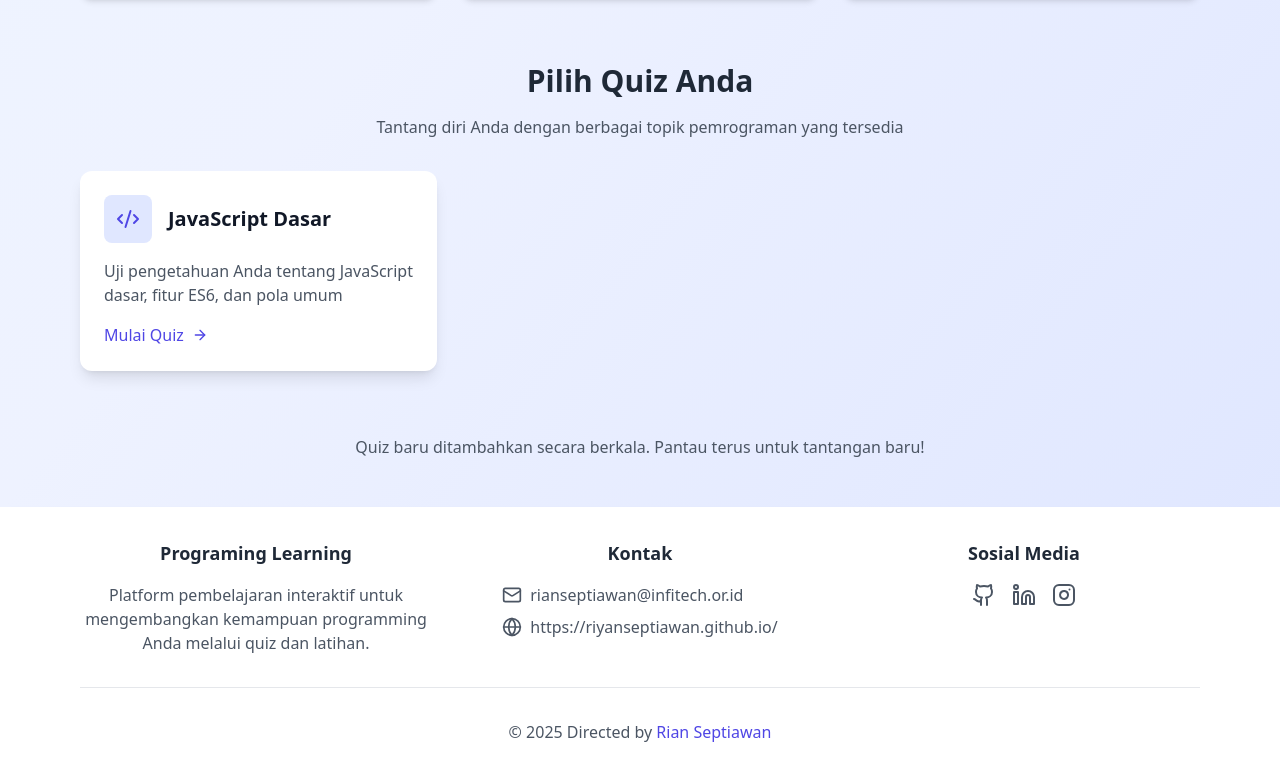
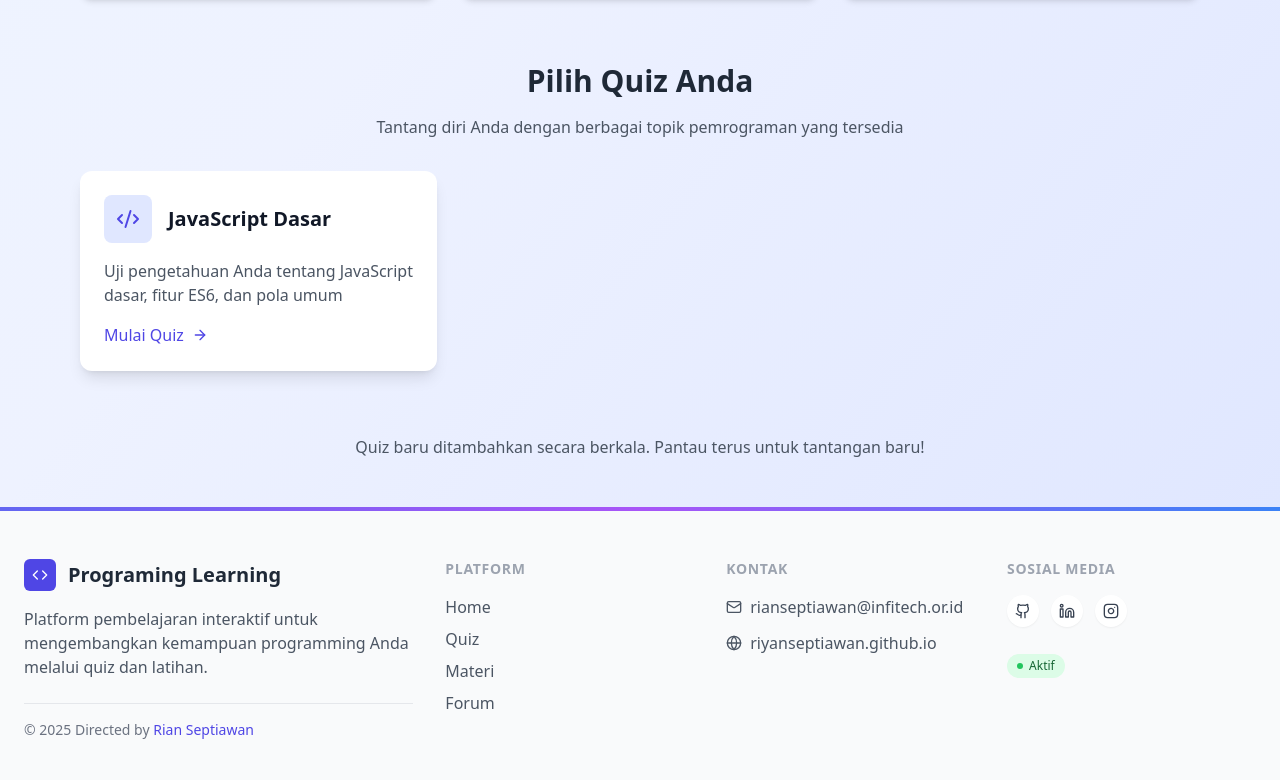
Before and after one commit to Ryan-infitech/Gamification, a React (Vite) app: page / in a window 1280 px wide. Shown: the part 1125-1905 px from the top of the page. Built offline with nearby package versions, Linux system fonts and the light colour scheme; no server answers.

Commit message:
new foot

```diff
--- a/src/components/Footer.tsx
+++ b/src/components/Footer.tsx
@@ -1,88 +1,136 @@
 import React from "react";
-import {
-  Github,
-  Linkedin,
-  Mail,
-  Globe,
-  Instagram,
-  PhoneCallIcon,
-  PhoneIcon,
-} from "lucide-react";
+import { Github, Linkedin, Instagram, Mail, Globe, Code } from "lucide-react";
 
 export default function Footer() {
   return (
-    <footer className="bg-white dark:bg-gray-800 shadow-lg">
-      <div className="max-w-6xl mx-auto px-4 py-8">
-        <div className="grid grid-cols-1 md:grid-cols-3 gap-8 text-center">
-          <div className="flex flex-col items-center">
-            <h3 className="text-lg font-semibold text-gray-800 dark:text-white mb-4">
-              Programing Learning
-            </h3>
-            <p className="text-gray-600 dark:text-gray-300">
-              Platform pembelajaran interaktif untuk mengembangkan kemampuan
-              programming Anda melalui quiz dan latihan.
+    <footer className="bg-gray-50 dark:bg-gray-900">
+      {/* Accent Bar */}
+      <div className="h-1 bg-gradient-to-r from-indigo-500 via-purple-500 to-blue-500"></div>
+
+      {/* Main Footer Content */}
+      <div className="max-w-7xl mx-auto px-6 py-12">
+        <div className="grid grid-cols-1 lg:grid-cols-12 gap-8">
+          {/* Brand Column */}
+          <div className="lg:col-span-4 flex flex-col">
+            <div className="flex items-center mb-4">
+              <div className="bg-indigo-600 h-8 w-8 rounded-md flex items-center justify-center mr-3">
+                <Code className="h-4 w-4 text-white" />
+              </div>
+              <h2 className="text-xl font-bold text-gray-800 dark:text-white">Programing Learning</h2>
+            </div>
+            <p className="text-gray-600 dark:text-gray-300 mb-6">
+              Platform pembelajaran interaktif untuk mengembangkan kemampuan programming Anda melalui quiz dan latihan.
             </p>
-          </div>
-
-          <div className="flex flex-col items-center">
-            <h3 className="text-lg font-semibold text-gray-800 dark:text-white mb-4">
-              Kontak
-            </h3>
-            <div className="space-y-2">
-              <a
-                href="mailto:rianseptiawan@infitech.or.id"
-                className="flex items-center text-gray-600 dark:text-gray-300 hover:text-indigo-600 dark:hover:text-indigo-400"
-              >
-                <Mail className="w-5 h-5 mr-2" />
-                rianseptiawan@infitech.or.id
-              </a>
-              <a
-                href="https://riyanseptiawan.github.io/"
-                className="flex items-center text-gray-600 dark:text-gray-300 hover:text-indigo-600 dark:hover:text-indigo-400"
-              >
-                <Globe className="w-5 h-5 mr-2" />
-                https://riyanseptiawan.github.io/
-              </a>
+            <div className="mt-auto pt-4 border-t border-gray-200 dark:border-gray-700">
+              <p className="text-sm text-gray-500 dark:text-gray-400">
+                © 2025 Directed by{" "}
+                <a
+                  href="https://github.com/Ryan-infitech"
+                  className="font-medium text-indigo-600 dark:text-indigo-400 hover:underline"
+                >
+                  Rian Septiawan
+                </a>
+              </p>
             </div>
           </div>
 
-          <div className="flex flex-col items-center">
-            <h3 className="text-lg font-semibold text-gray-800 dark:text-white mb-4">
-              Sosial Media
-            </h3>
-            <div className="flex space-x-4 justify-center">
-              <a
-                href="https://github.com/Ryan-infitech"
-                className="text-gray-600 dark:text-gray-300 hover:text-indigo-600 dark:hover:text-indigo-400"
-              >
-                <Github className="w-6 h-6" />
-              </a>
-              <a
-                href="https://www.linkedin.com/in/rian-septiawan-23b0a5351/"
-                className="text-gray-600 dark:text-gray-300 hover:text-indigo-600 dark:hover:text-indigo-400"
-              >
-                <Linkedin className="w-6 h-6" />
-              </a>
-              <a
-                href="https://www.instagram.com/ryan.septiawan__/"
-                className="text-gray-600 dark:text-gray-300 hover:text-indigo-600 dark:hover:text-indigo-400"
-              >
-                <Instagram className="w-6 h-6" />
-              </a>
+          {/* Navigation Columns */}
+          <div className="lg:col-span-8">
+            <div className="grid grid-cols-1 md:grid-cols-2 lg:grid-cols-3 gap-8">
+              {/* Links Column */}
+              <div>
+                <h3 className="text-sm font-semibold text-gray-400 dark:text-gray-500 uppercase tracking-wider mb-4">
+                  Platform
+                </h3>
+                <ul className="space-y-2">
+                  <li>
+                    <a href="#" className="text-gray-600 dark:text-gray-300 hover:text-indigo-600 dark:hover:text-indigo-400 transition-colors">
+                      Home
+                    </a>
+                  </li>
+                  <li>
+                    <a href="#" className="text-gray-600 dark:text-gray-300 hover:text-indigo-600 dark:hover:text-indigo-400 transition-colors">
+                      Quiz
+                    </a>
+                  </li>
+                  <li>
+                    <a href="#" className="text-gray-600 dark:text-gray-300 hover:text-indigo-600 dark:hover:text-indigo-400 transition-colors">
+                      Materi
+                    </a>
+                  </li>
+                  <li>
+                    <a href="#" className="text-gray-600 dark:text-gray-300 hover:text-indigo-600 dark:hover:text-indigo-400 transition-colors">
+                      Forum
+                    </a>
+                  </li>
+                </ul>
+              </div>
+
+              {/* Contact Column */}
+              <div>
+                <h3 className="text-sm font-semibold text-gray-400 dark:text-gray-500 uppercase tracking-wider mb-4">
+                  Kontak
+                </h3>
+                <ul className="space-y-3">
+                  <li>
+                    <a
+                      href="mailto:rianseptiawan@infitech.or.id"
+                      className="flex items-center text-gray-600 dark:text-gray-300 hover:text-indigo-600 dark:hover:text-indigo-400 transition-colors"
+                    >
+                      <Mail className="w-4 h-4 mr-2" />
+                      <span>rianseptiawan@infitech.or.id</span>
+                    </a>
+                  </li>
+                  <li>
+                    <a
+                      href="https://riyanseptiawan.github.io/"
+                      className="flex items-center text-gray-600 dark:text-gray-300 hover:text-indigo-600 dark:hover:text-indigo-400 transition-colors"
+                    >
+                      <Globe className="w-4 h-4 mr-2" />
+                      <span>riyanseptiawan.github.io</span>
+                    </a>
+                  </li>
+                </ul>
+              </div>
+
+              {/* Social Media Column */}
+              <div>
+                <h3 className="text-sm font-semibold text-gray-400 dark:text-gray-500 uppercase tracking-wider mb-4">
+                  Sosial Media
+                </h3>
+                <div className="flex space-x-3">
+                  <a
+                    href="https://github.com/Ryan-infitech"
+                    className="h-8 w-8 rounded-full bg-white dark:bg-gray-800 shadow-sm hover:shadow flex items-center justify-center hover:bg-indigo-50 dark:hover:bg-gray-700 transition-all duration-200"
+                    aria-label="GitHub"
+                  >
+                    <Github className="w-4 h-4 text-gray-700 dark:text-gray-300" />
+                  </a>
+                  <a
+                    href="https://www.linkedin.com/in/rian-septiawan-23b0a5351/"
+                    className="h-8 w-8 rounded-full bg-white dark:bg-gray-800 shadow-sm hover:shadow flex items-center justify-center hover:bg-indigo-50 dark:hover:bg-gray-700 transition-all duration-200"
+                    aria-label="LinkedIn"
+                  >
+                    <Linkedin className="w-4 h-4 text-gray-700 dark:text-gray-300" />
+                  </a>
+                  <a
+                    href="https://www.instagram.com/ryan.septiawan__/"
+                    className="h-8 w-8 rounded-full bg-white dark:bg-gray-800 shadow-sm hover:shadow flex items-center justify-center hover:bg-indigo-50 dark:hover:bg-gray-700 transition-all duration-200"
+                    aria-label="Instagram"
+                  >
+                    <Instagram className="w-4 h-4 text-gray-700 dark:text-gray-300" />
+                  </a>
+                </div>
+
+                <div className="mt-6">
+                  <div className="inline-flex items-center px-2.5 py-1 rounded-full text-xs font-medium bg-green-100 dark:bg-green-900 text-green-800 dark:text-green-200">
+                    <span className="w-1.5 h-1.5 rounded-full bg-green-500 mr-1.5"></span>
+                    Aktif
+                  </div>
+                </div>
+              </div>
             </div>
           </div>
-        </div>
-
-        <div className="mt-8 pt-8 border-t border-gray-200 dark:border-gray-700">
-          <p className="text-center text-gray-600 dark:text-gray-300">
-            © 2025 Directed by{" "}
-            <a
-              href="https://github.com/Ryan-infitech"
-              className="text-indigo-600 dark:text-indigo-400 hover:underline"
-            >
-              Rian Septiawan
-            </a>
-          </p>
         </div>
       </div>
     </footer>
```
